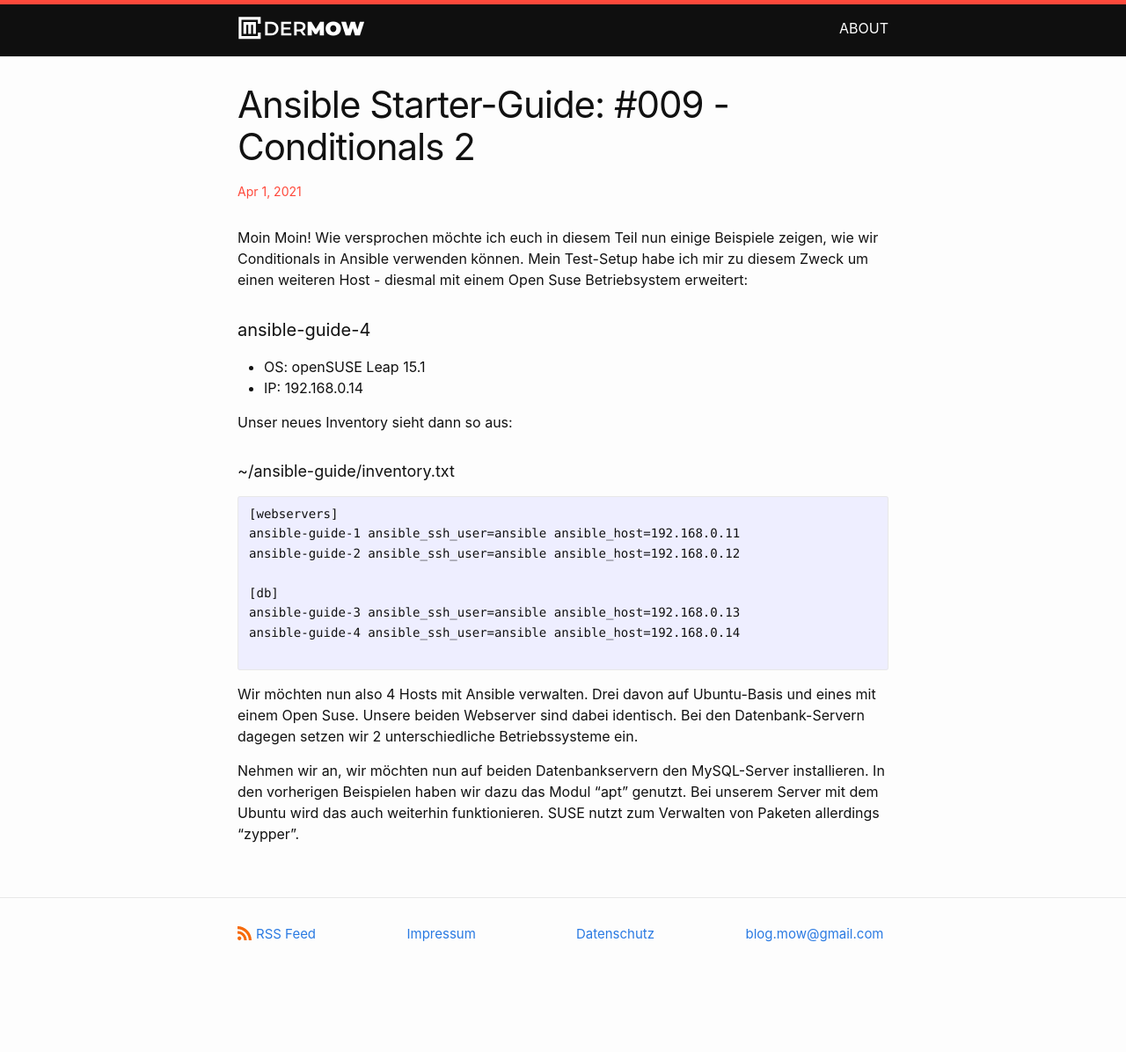
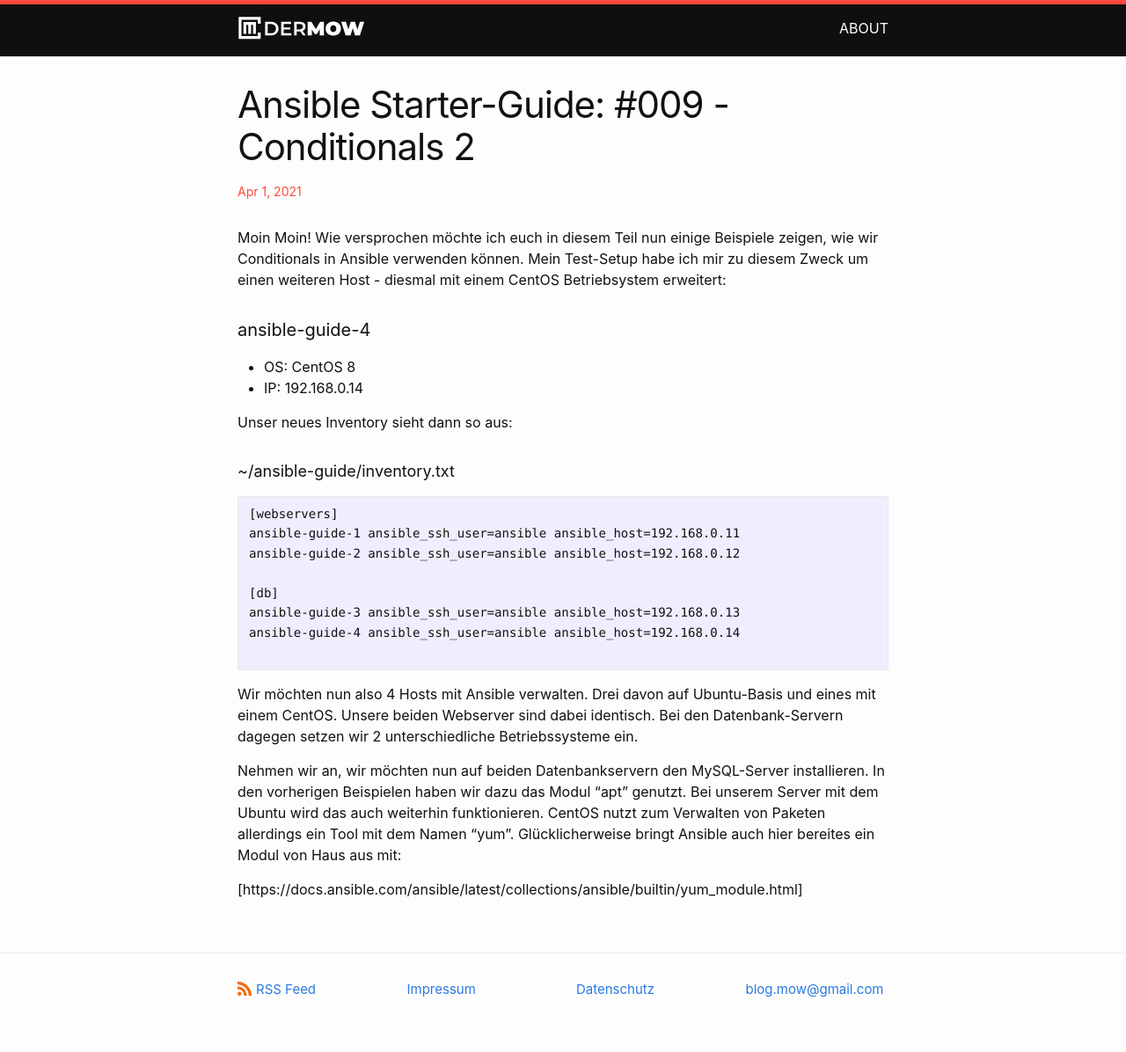
Before and after one commit to dermow/staging, a Jekyll site: the page built from _posts/2021-04-01-ansible-guide-9.markdown, in a window 1280 px wide. Shown: the whole page at 88% size. Built offline with Jekyll 4.4.1, drawn with Linux system fonts in a browser that asks for light colours; comment, search, counter and statistics services are not loaded; before the commit the page ends 1133 px from its top, so only the background shows below that.

Commit message:
Update 2021-04-01-ansible-guide-9.markdown

````diff
--- a/_posts/2021-04-01-ansible-guide-9.markdown
+++ b/_posts/2021-04-01-ansible-guide-9.markdown
@@ -7,10 +7,10 @@ categories: Ansible
 
 
 Moin Moin! Wie versprochen möchte ich euch in diesem Teil nun einige Beispiele zeigen, wie wir Conditionals in Ansible verwenden können.
-Mein Test-Setup habe ich mir zu diesem Zweck um einen weiteren Host - diesmal mit einem Open Suse Betriebsystem erweitert:
+Mein Test-Setup habe ich mir zu diesem Zweck um einen weiteren Host - diesmal mit einem CentOS Betriebsystem erweitert:
 
 #### ansible-guide-4
-* OS: openSUSE Leap 15.1
+* OS: CentOS 8
 * IP: 192.168.0.14
 
 Unser neues Inventory sieht dann so aus:
@@ -27,7 +27,9 @@ ansible-guide-4 ansible_ssh_user=ansible ansible_host=192.168.0.14
 
 ```
 
-Wir möchten nun also 4 Hosts mit Ansible verwalten. Drei davon auf Ubuntu-Basis und eines mit einem Open Suse. Unsere beiden Webserver sind dabei identisch. Bei
+Wir möchten nun also 4 Hosts mit Ansible verwalten. Drei davon auf Ubuntu-Basis und eines mit einem CentOS. Unsere beiden Webserver sind dabei identisch. Bei
 den Datenbank-Servern dagegen setzen wir 2 unterschiedliche Betriebssysteme ein.
 
-Nehmen wir an, wir möchten nun auf beiden Datenbankservern den MySQL-Server installieren. In den vorherigen Beispielen haben wir dazu das Modul "apt" genutzt. Bei unserem Server mit dem Ubuntu wird das auch weiterhin funktionieren. SUSE nutzt zum Verwalten von Paketen allerdings "zypper".
+Nehmen wir an, wir möchten nun auf beiden Datenbankservern den MySQL-Server installieren. In den vorherigen Beispielen haben wir dazu das Modul "apt" genutzt. Bei unserem Server mit dem Ubuntu wird das auch weiterhin funktionieren. CentOS nutzt zum Verwalten von Paketen allerdings ein Tool mit dem Namen "yum". Glücklicherweise bringt Ansible auch hier bereites ein Modul von Haus aus mit:
+
+[https://docs.ansible.com/ansible/latest/collections/ansible/builtin/yum_module.html]
````
